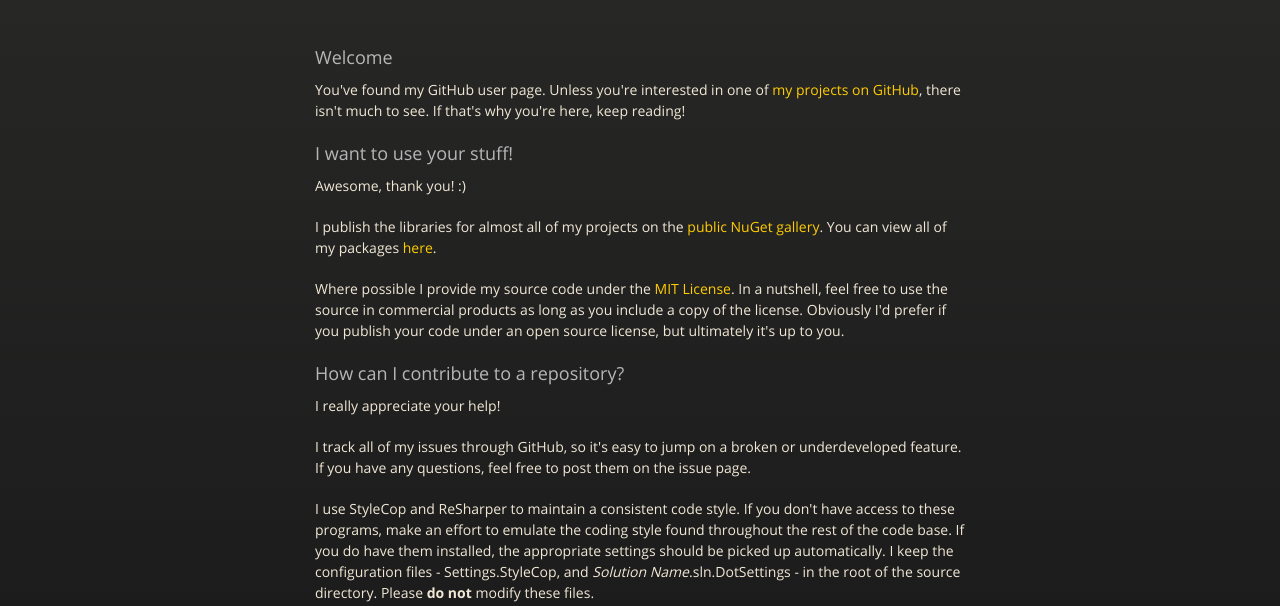
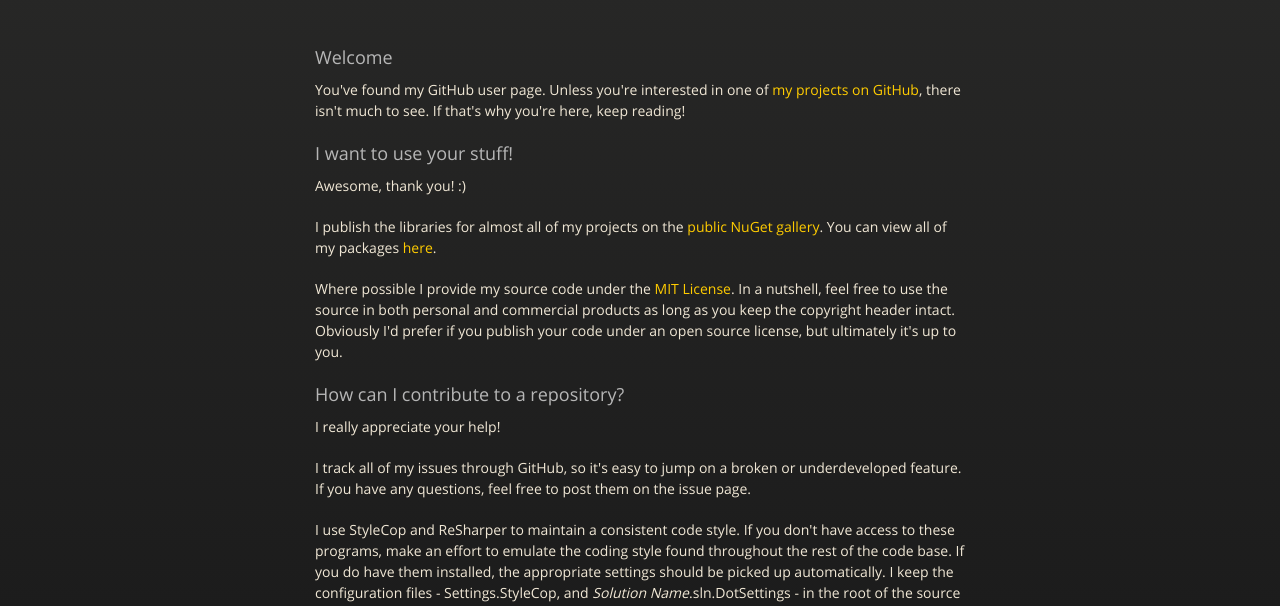
Before and after one commit to edwardsdl/edwardsdl.github.io, a plain HTML site: page index.html in a window 1280 px wide. Shown: the part 189-795 px from the top of the page. Drawn offline with nearby package versions, Linux system fonts and the light colour scheme.

Commit message:
Corrected wording about MIT license

```diff
--- a/index.html
+++ b/index.html
@@ -45,7 +45,7 @@
 
 <p>I publish the libraries for almost all of my projects on the <a href="http://nuget.org/">public NuGet gallery</a>. You can view all of my packages <a href="https://nuget.org/profiles/edwardsdl/">here</a>.</p>
 
-<p>Where possible I provide my source code under the <a href="http://opensource.org/licenses/MIT">MIT License</a>. In a nutshell, feel free to use the source in commercial products as long as you include a copy of the license. Obviously I'd prefer if you publish your code under an open source license, but ultimately it's up to you.</p>
+<p>Where possible I provide my source code under the <a href="http://opensource.org/licenses/MIT">MIT License</a>. In a nutshell, feel free to use the source in both personal and commercial products as long as you keep the copyright header intact. Obviously I'd prefer if you publish your code under an open source license, but ultimately it's up to you.</p>
 
 <h3>How can I contribute to a repository?</h3>
 
```
